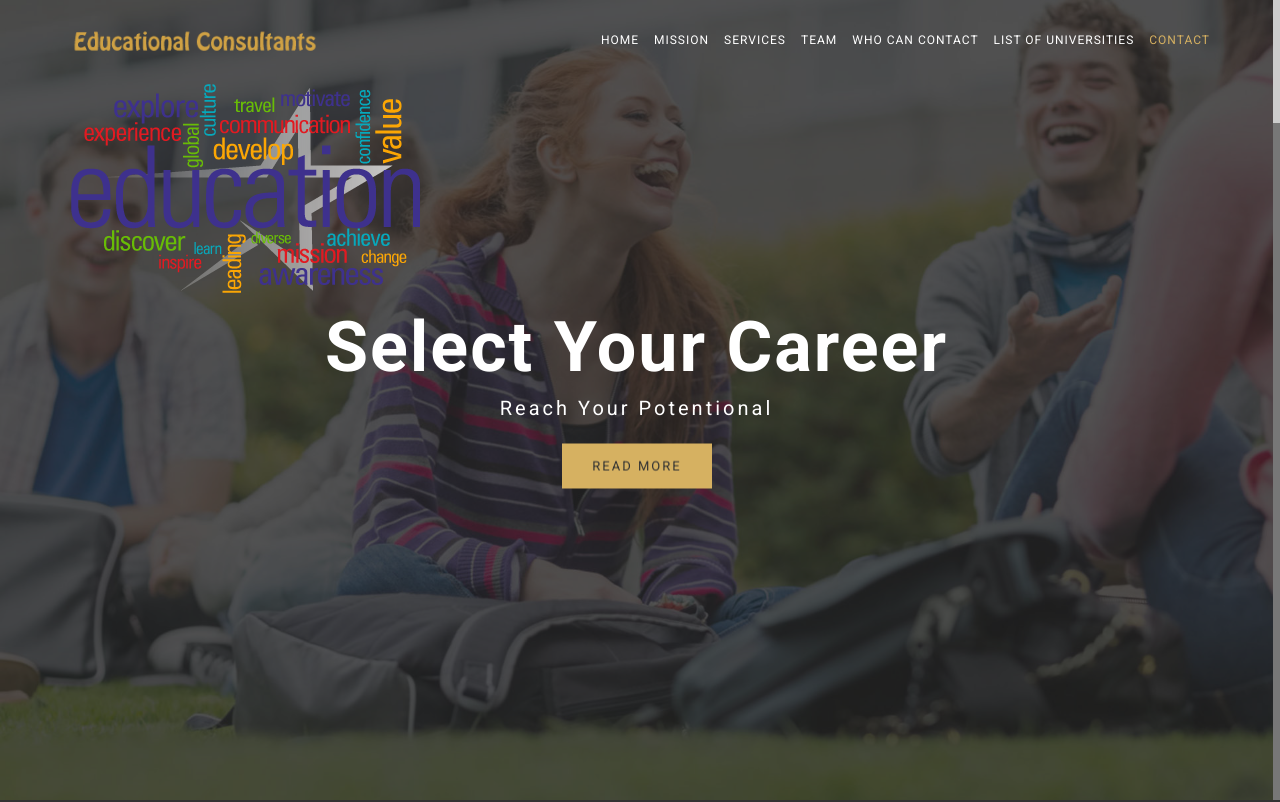
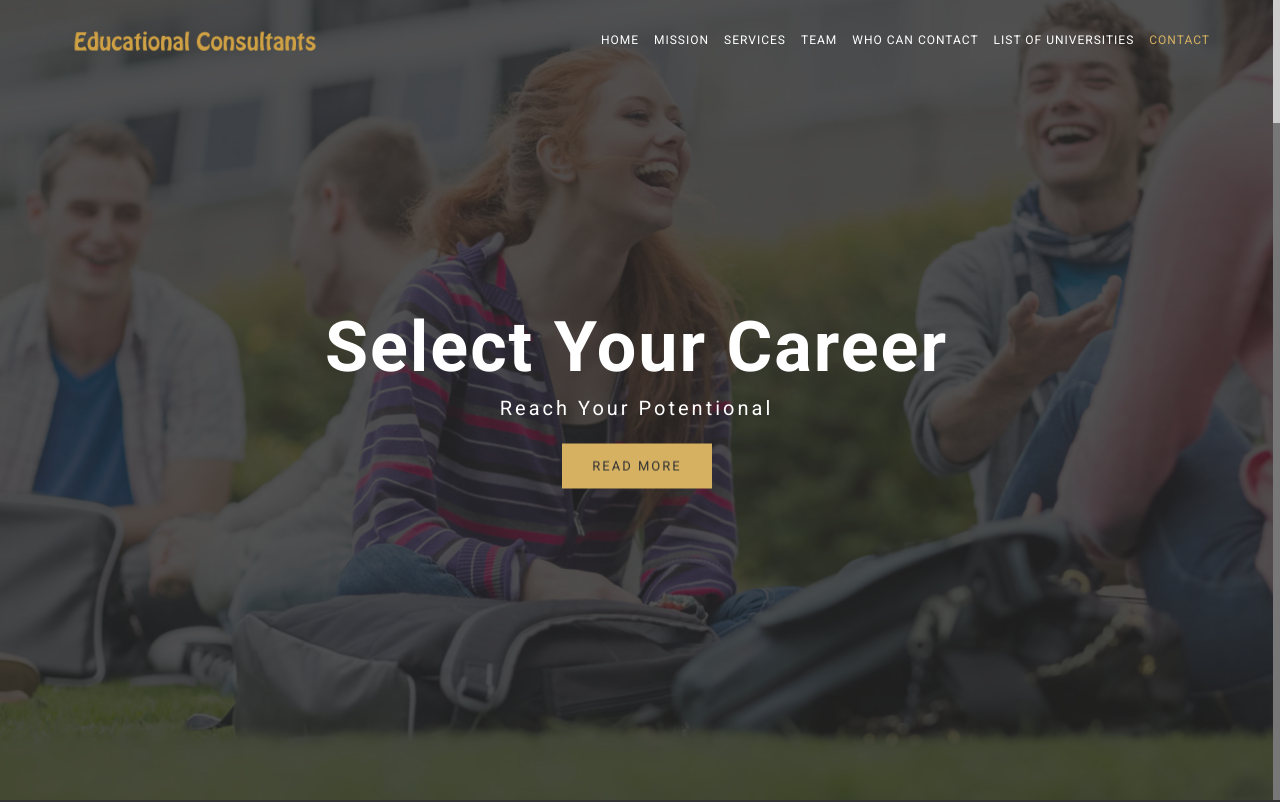
Before and after one commit to educationalconsultant/educationalconsultant.github.io, a plain HTML site: page index.html in a window 1280 px wide. Shown: the top 802 px of the page. Drawn offline with Linux system fonts and the light colour scheme; some packages are replaced by stand-ins of ours.

Commit message:
Update index.html

```diff
--- a/index.html
+++ b/index.html
@@ -89,7 +89,6 @@
                     left-top corner of the page -->
 
                     <a href="index.html" class="brand"><img src="images/logo.png" alt="brand-logo"></a>
-<img src="logo.png">
                 </div>
                 <!-- End of .navbar-header -->
 
```
